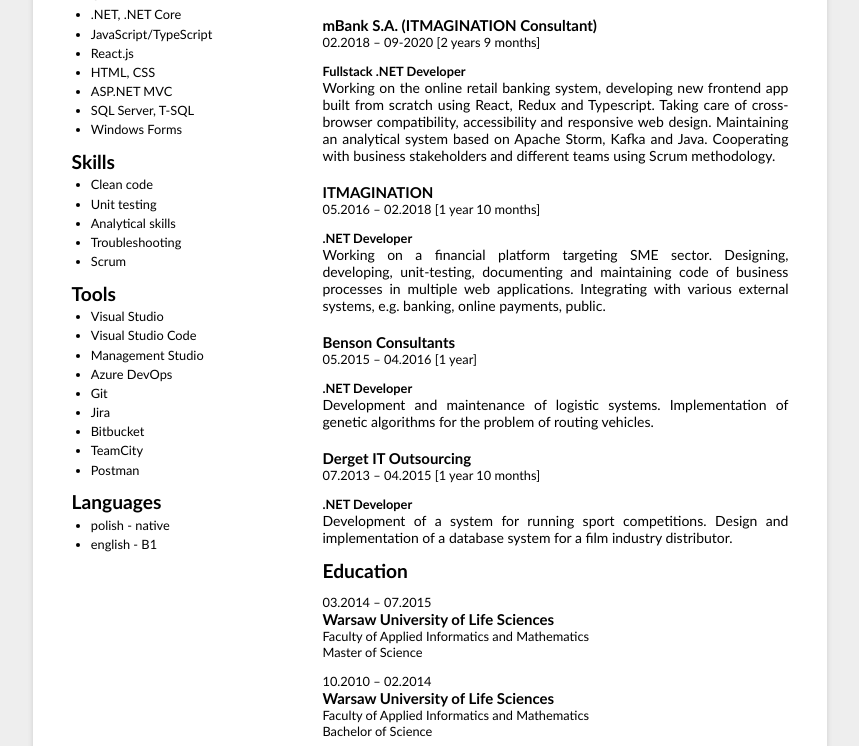
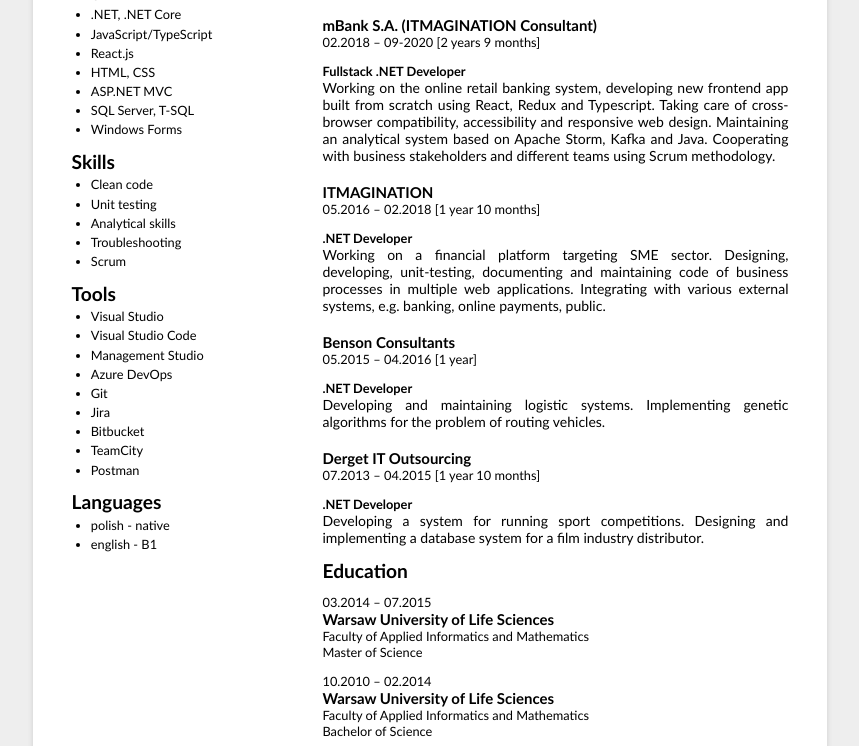
Before and after one commit to pzagorowicz/resume, a plain HTML site: page index.html in a window 1280 px wide. Shown: the part 482-1228 px from the top of the page, without its empty margins (210-1069 px from the left). Drawn offline with Linux system fonts and the light colour scheme.

Commit message:
Updated jobs descriptions

```diff
--- a/index.html
+++ b/index.html
@@ -162,9 +162,8 @@
               <div class="job__role">
                 <h4>.NET Developer</h4>
                 <p class="description">
-                  Development and maintenance of logistic systems.
-                  Implementation of genetic algorithms for the problem of
-                  routing vehicles.
+                  Developing and maintaining logistic systems. Implementing
+                  genetic algorithms for the problem of routing vehicles.
                 </p>
               </div>
             </div>
@@ -176,8 +175,8 @@
               <div class="job__role">
                 <h4>.NET Developer</h4>
                 <p class="description">
-                  Development of a system for running sport competitions. Design
-                  and implementation of a database system for a film industry
+                  Developing a system for running sport competitions. Designing
+                  and implementing a database system for a film industry
                   distributor.
                 </p>
               </div>
```
